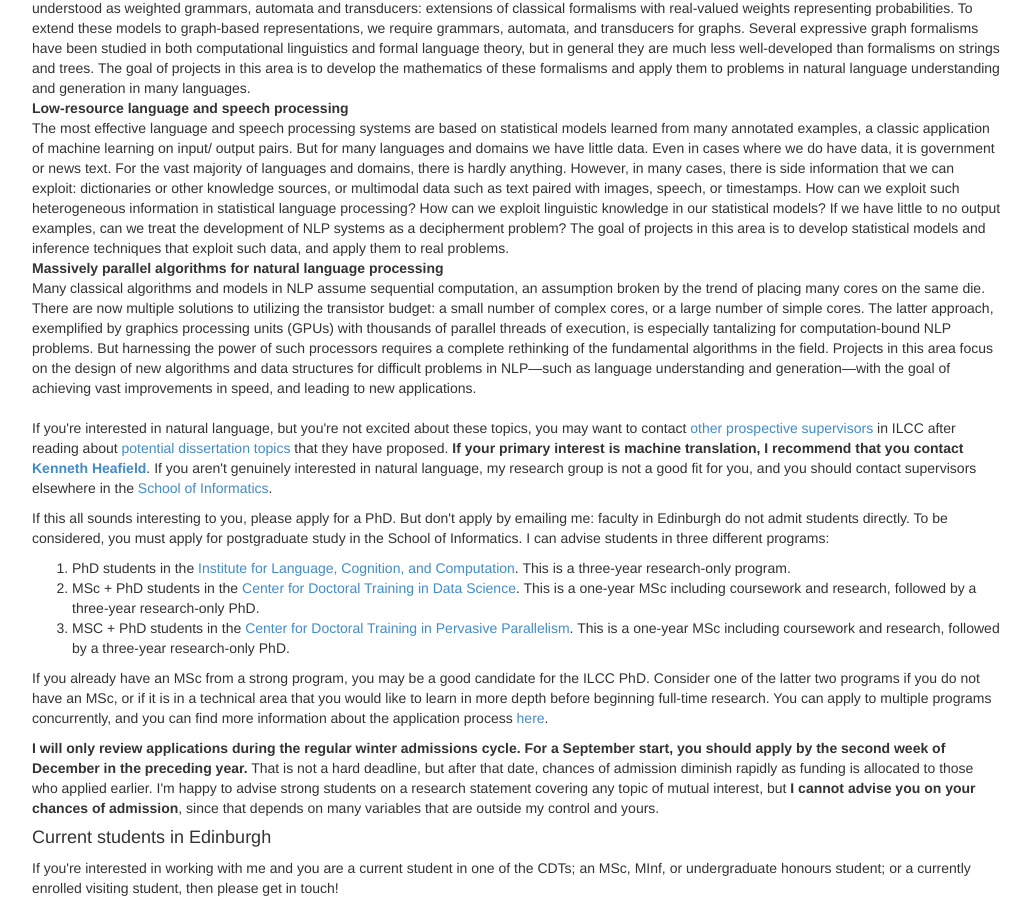
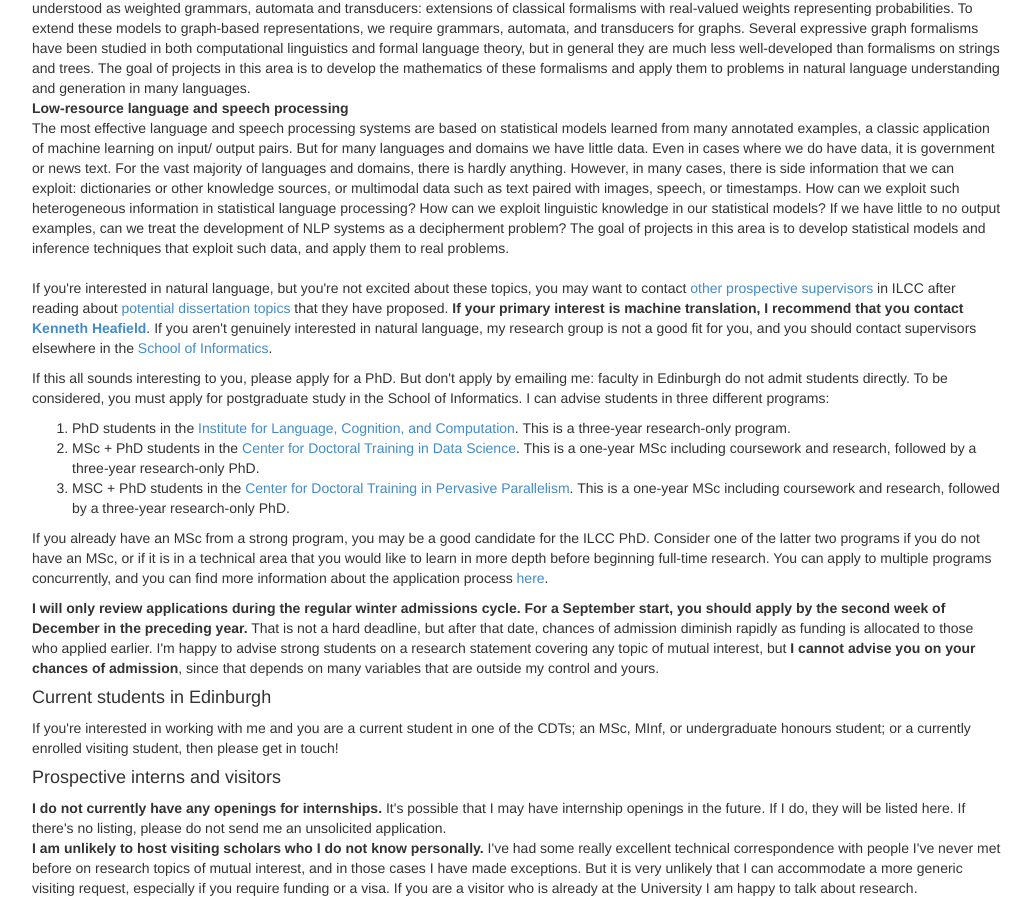
Before and after one commit to alopez/alopez.github.com, a Jekyll site: the page built from join.html, in a window 1280 px wide and 900 px high, scrolled down 442 px. Shown: the whole window, without its empty margins (223-1255 px from the left). Built offline with Jekyll 4.4.1, drawn with Linux system fonts in a browser that asks for light colours.

Commit message:
Update join

```diff
--- a/join.html
+++ b/join.html
@@ -68,20 +68,6 @@ development of NLP systems as a decipherment problem? The goal of projects
 in this area is to develop statistical models and inference techniques that
 exploit such data, and apply them to real problems.</dd>
 
-<dt>Massively parallel algorithms for natural language processing</dt>
-<dd>Many classical algorithms and models in NLP assume sequential
-computation, an assumption broken by the trend of placing many cores on the
-same die. There are now multiple solutions to utilizing the transistor
-budget: a small number of complex cores, or a large number of simple cores.
-The latter approach, exemplified by graphics processing units (GPUs) with
-thousands of parallel threads of execution, is especially tantalizing for
-computation-bound NLP problems. But harnessing the power of such processors
-requires a complete rethinking of the fundamental algorithms in the field.
-Projects in this area focus on the design of new algorithms and data
-structures for difficult problems in NLP&mdash;such as language understanding
-and generation&mdash;with the goal of achieving vast improvements in speed,
-and leading to new applications.</dd>
-
 </dl>
 
 <p>If you're interested in natural language, but you're not excited about
```
